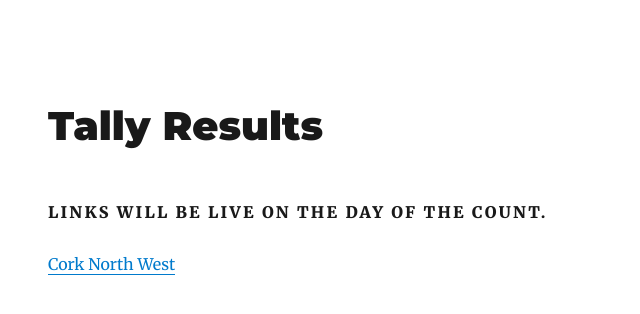
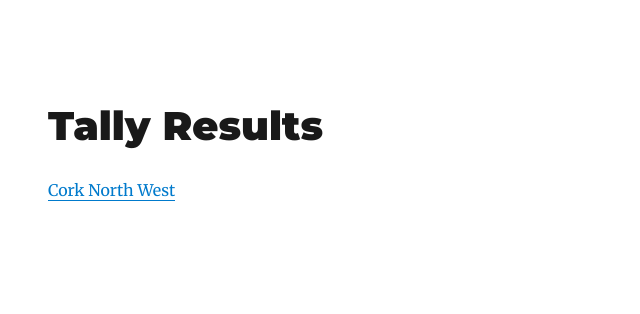
Before and after one commit to collinstommy/tc-blog, a Gatsby site: page /election-2020 in a window 1280 px wide. Shown: the whole page, without its empty margins (0-640 px from the left). Built offline with nearby package versions, Linux system fonts and the light colour scheme; Gatsby itself is replaced by a stand-in of ours; some packages are replaced by stand-ins of ours.

Commit message:
add link

```diff
--- a/src/pages/election-2020.js
+++ b/src/pages/election-2020.js
@@ -8,7 +8,6 @@ const Container = styled.main`
 export default () => {
   return <Container>
     <h1>Tally Results</h1>
-    <h4>Links will be live on the day of the count.</h4>
-    <a href="">Cork North West</a>
+    <a href="https://www.dropbox.com/s/fwhdcvii4rprgxj/General%20Election%202020%20-%20Final.xlsx?dl=0">Cork North West</a>
     </Container>
 }
```
